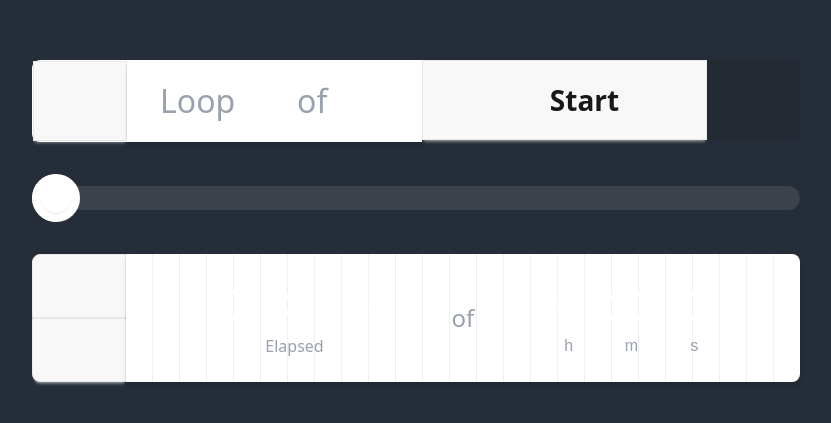
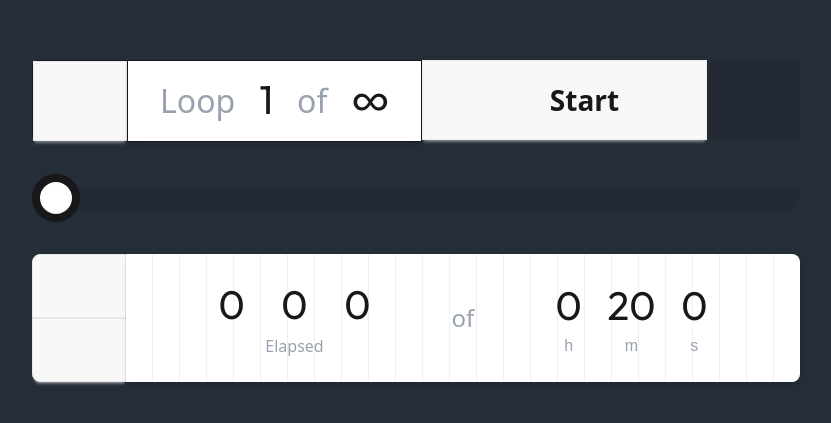
Before and after one commit to ccjmne/bdo-timer, a SvelteKit app: page / in a window 1280 px wide. Shown: the part 179-602 px from the top of the page, without its empty margins (224-1055 px from the left). Built offline with nearby package versions, Linux system fonts and the light colour scheme; some icons are missing.

Commit message:
Prune extraneous HTML in page.svelte

```diff
--- a/src/routes/+page.svelte
+++ b/src/routes/+page.svelte
@@ -9,7 +9,7 @@
   let beeping = $state(true)
 </script>
 
-<main class="flex flex-col text-white gap-4">
+<main class="flex flex-col gap-4">
   <LoopControls bind:time bind:loop bind:running {beeping}></LoopControls>
   <input
     type="range"
@@ -19,7 +19,5 @@
     class="range w-full"
     oninput={() => (running = false)}
   />
-  <div class="flex flex-col gap-2 sm:flex-row place-items-center w-full justify-between">
-    <CountdownCard bind:time bind:dir bind:beeping {running} />
-  </div>
+  <CountdownCard bind:time bind:dir bind:beeping {running} />
 </main>
```
